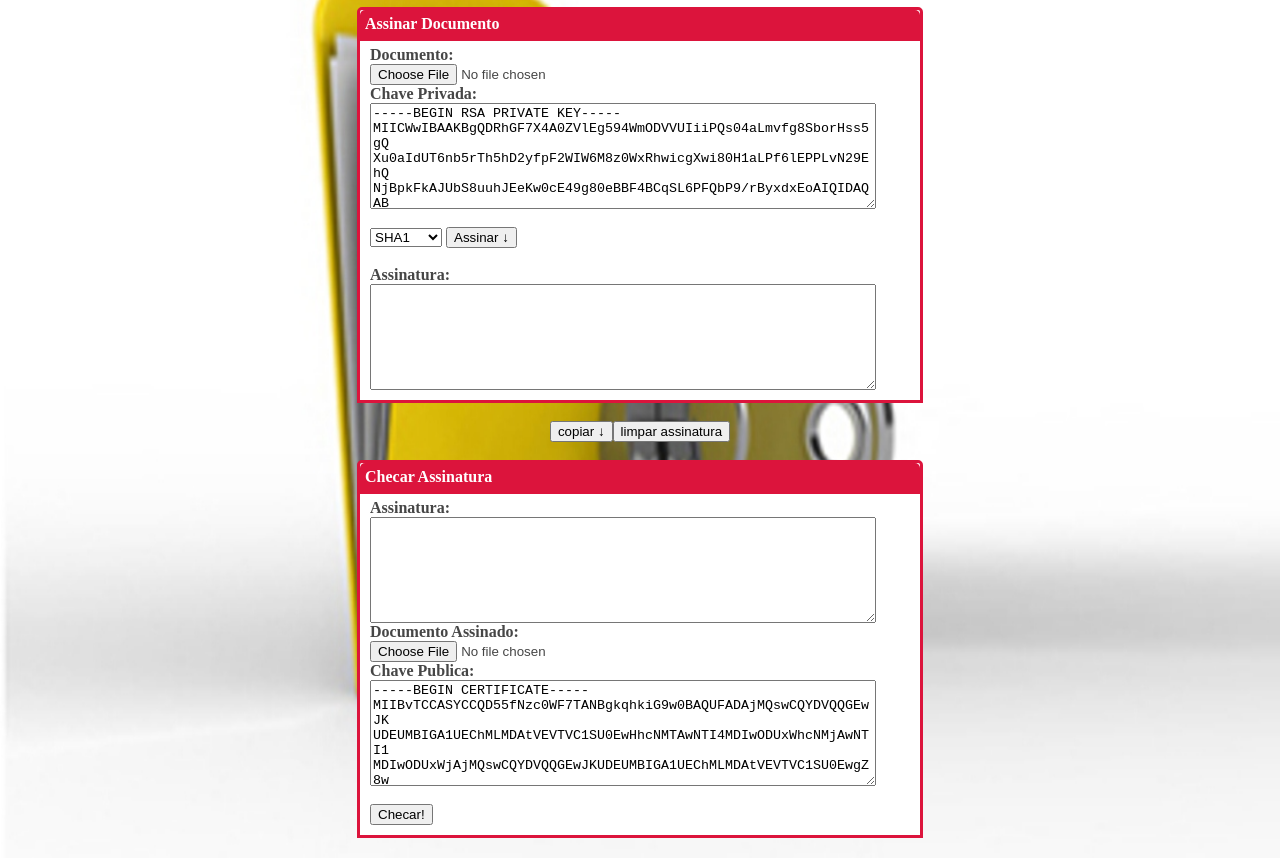
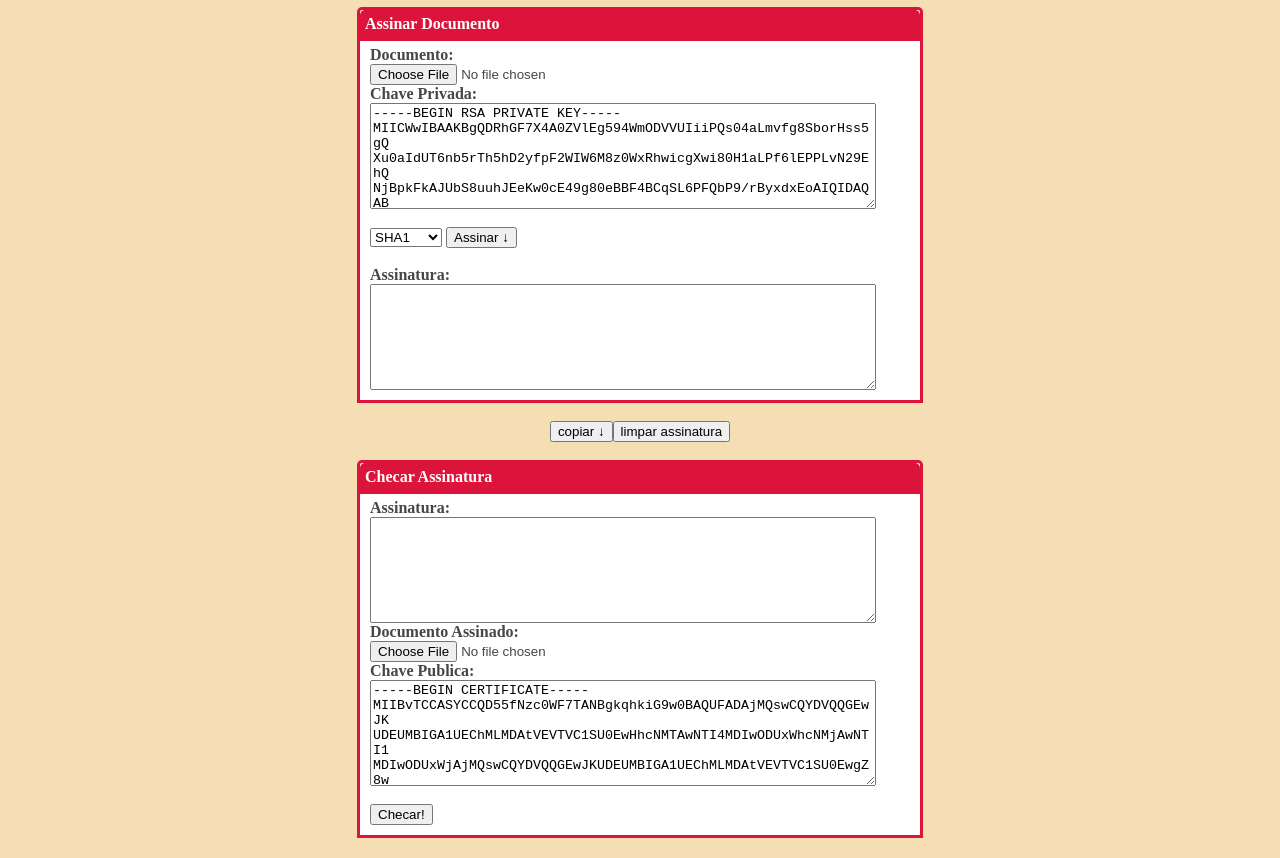
Before and after one commit to geovane1992/AssinaturaDigitalJavaScript, a plain HTML site: page public_html/index.html in a window 1280 px wide. Shown: the part 73-931 px from the top of the page. Drawn offline with nearby package versions, Linux system fonts and the light colour scheme.

Commit message:
Retirando imagem sem licença de uso.

```diff
--- a/public_html/folhaEstilo.css
+++ b/public_html/folhaEstilo.css
@@ -6,8 +6,7 @@ body
 	padding: 0;
 	text-align: center;
 	background: wheat;
-	background-image: url(image/image.jpg);
-        background-repeat: no-repeat;
+	background-repeat: no-repeat;
         -moz-background-size: 100% 100%;
         -webkit-background-size: 100% 100%;
         background-size: 100% 100%;
```
